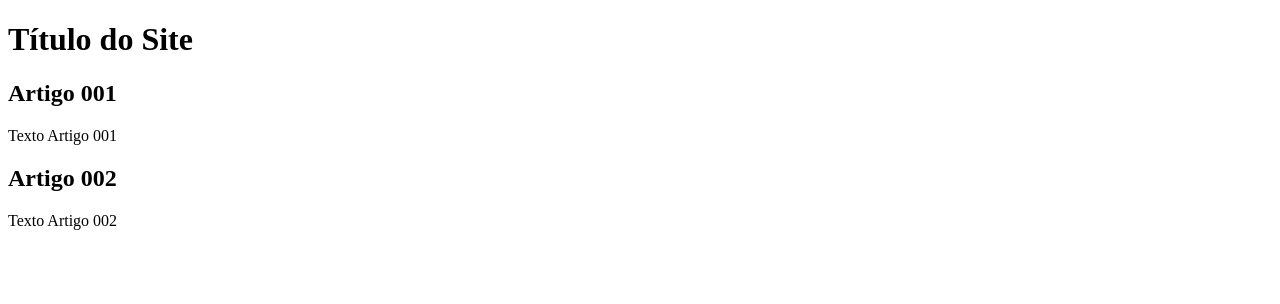
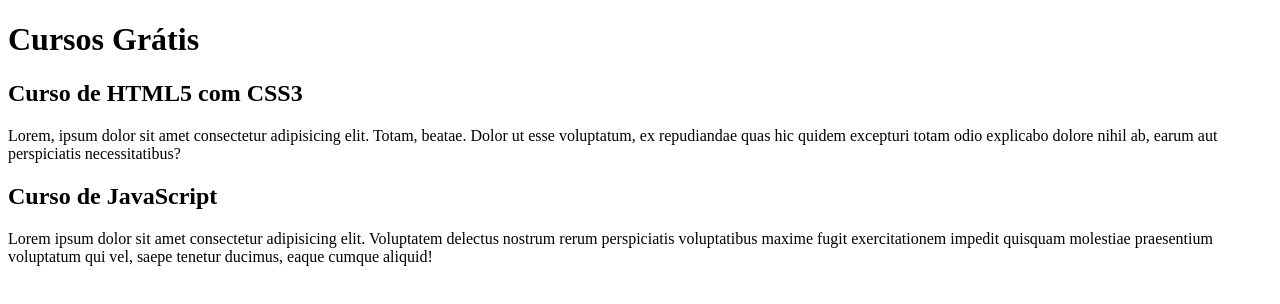
Before and after one commit to MarcioMoJr/projeto-site, a plain HTML site: page index.html in a window 1280 px wide. Drawn offline with Linux system fonts and the light colour scheme.

Commit message:
comecei a escrever o conteúdo

```diff
--- a/index.html
+++ b/index.html
@@ -8,15 +8,15 @@
 <body>
     <main>
         <header>
-            <h1>Título do Site</h1>
+            <h1>Cursos Grátis</h1>
         </header>
         <article>
-            <h2>Artigo 001</h2>
-            <p>Texto Artigo 001</p>
+            <h2>Curso de HTML5 com CSS3</h2>
+            <p>Lorem, ipsum dolor sit amet consectetur adipisicing elit. Totam, beatae. Dolor ut esse voluptatum, ex repudiandae quas hic quidem excepturi totam odio explicabo dolore nihil ab, earum aut perspiciatis necessitatibus?</p>
         </article>
         <article>
-            <h2>Artigo 002</h2>
-            <p>Texto Artigo 002</p>
+            <h2>Curso de JavaScript</h2>
+            <p>Lorem ipsum dolor sit amet consectetur adipisicing elit. Voluptatem delectus nostrum rerum perspiciatis voluptatibus maxime fugit exercitationem impedit quisquam molestiae praesentium voluptatum qui vel, saepe tenetur ducimus, eaque cumque aliquid!</p>
         </article>
     </main>
 
```
